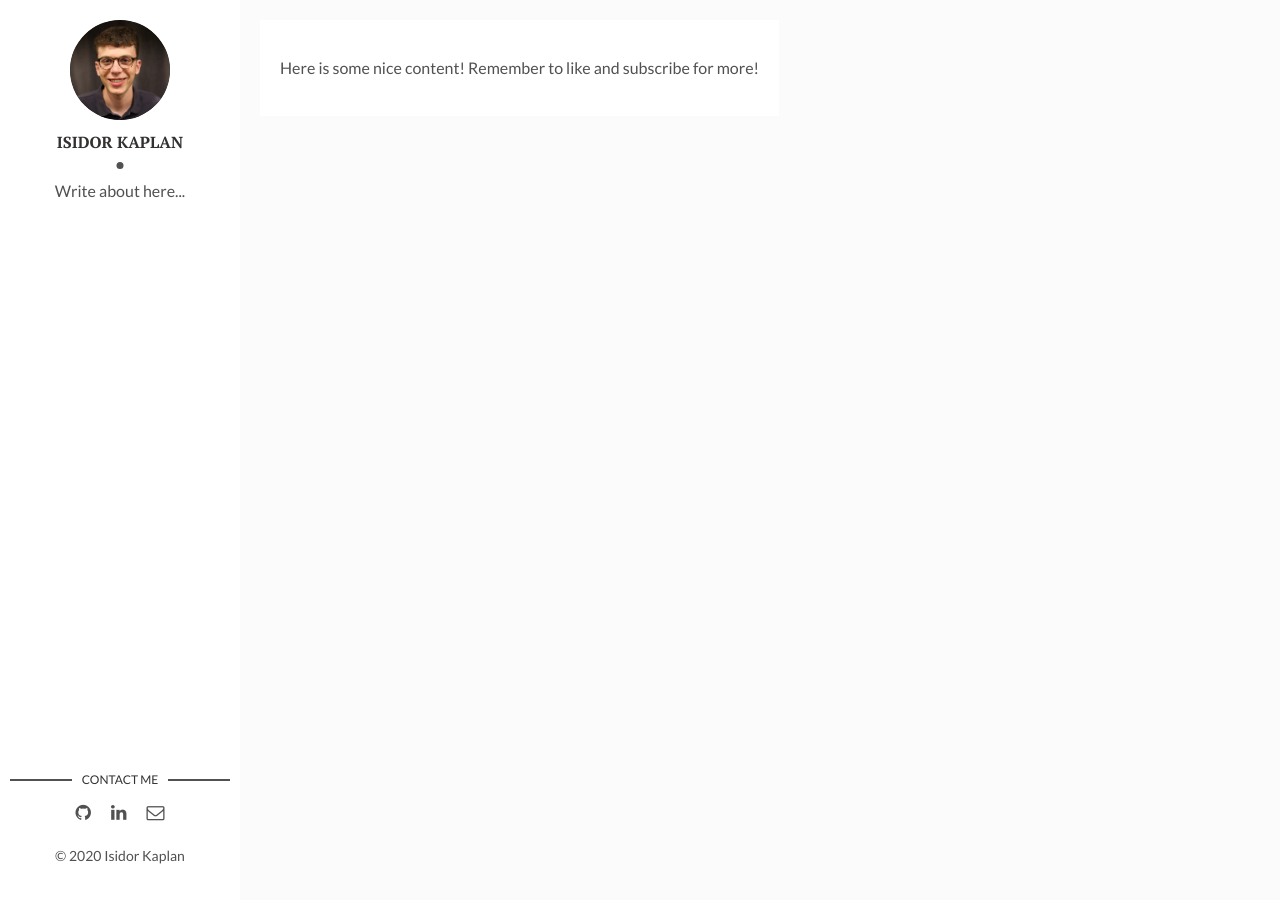
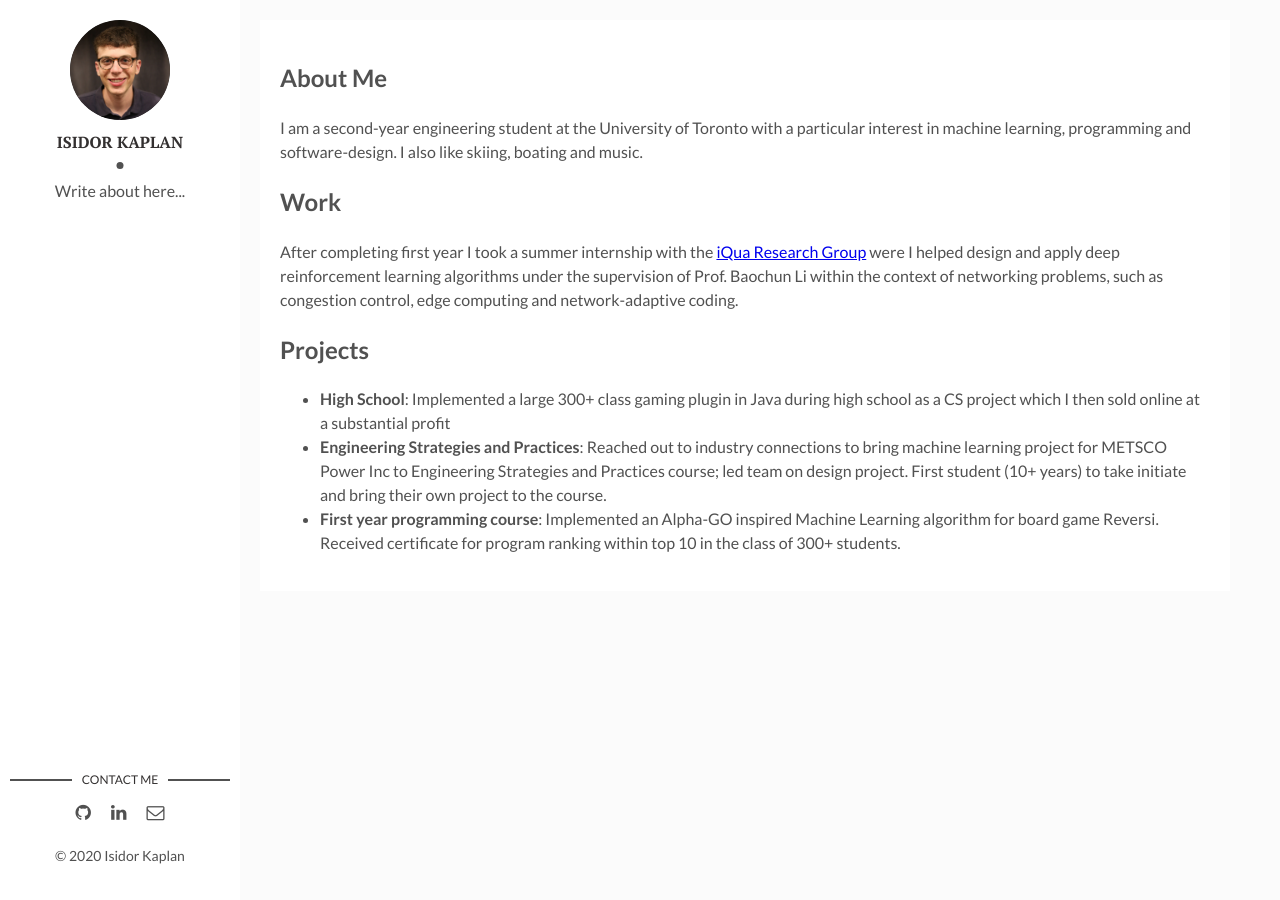
Before and after one commit to isidorjkaplan/isidorjkaplan.github.io, a Jekyll site: the page built from index.md, in a window 1280 px wide. Built offline with Jekyll 4.4.1, drawn with Linux system fonts in a browser that asks for light colours.

Commit message:
Updating resume and cover page

```diff
--- a/index.md
+++ b/index.md
@@ -3,5 +3,16 @@ layout: home
 title: Homepage
 ---
 
-Here is some nice content!
-Remember to like and subscribe for more!
+## About Me
+
+I am a second-year engineering student at the University of Toronto with a particular interest in machine learning, programming and software-design. I also like skiing, boating and music.
+
+## Work
+
+After completing first year I took a summer internship with the [iQua Research Group](https://iqua.ece.toronto.edu) were I helped design and apply deep reinforcement learning algorithms under the supervision of Prof. Baochun Li within the context of networking problems, such as congestion control, edge computing and network-adaptive coding.
+
+## Projects
+
+* **High School**: Implemented a large 300+ class gaming plugin in Java during high school as a CS project which I then sold online at a substantial profit
+* **Engineering Strategies and Practices**: Reached out to industry connections to bring machine learning project for METSCO Power Inc to Engineering Strategies and Practices course; led team on design project. First student (10+ years) to take initiate and bring their own project to the course.
+* **First year programming course**: Implemented an Alpha-GO inspired Machine Learning algorithm for board game Reversi. Received certificate for program ranking within top 10 in the class of 300+ students.
```
Also changed, not shown: 1 other file.
